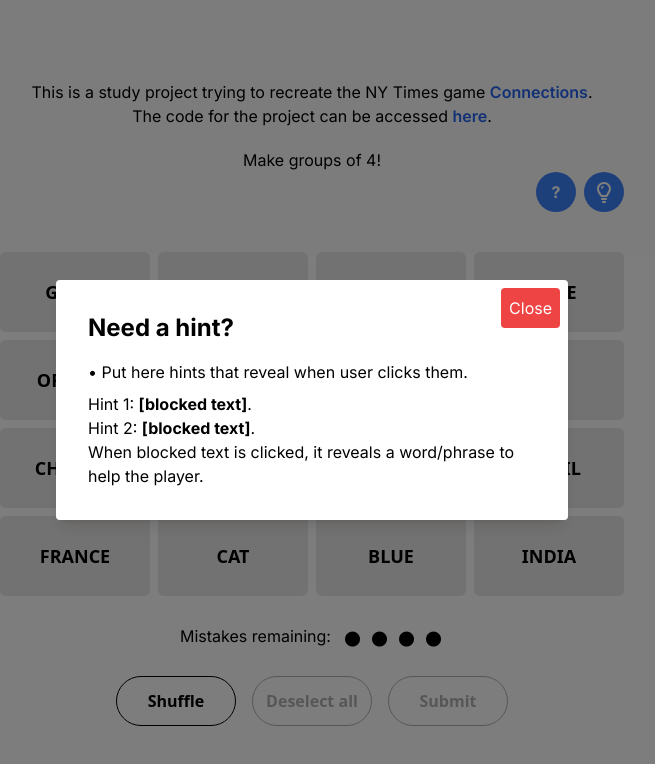
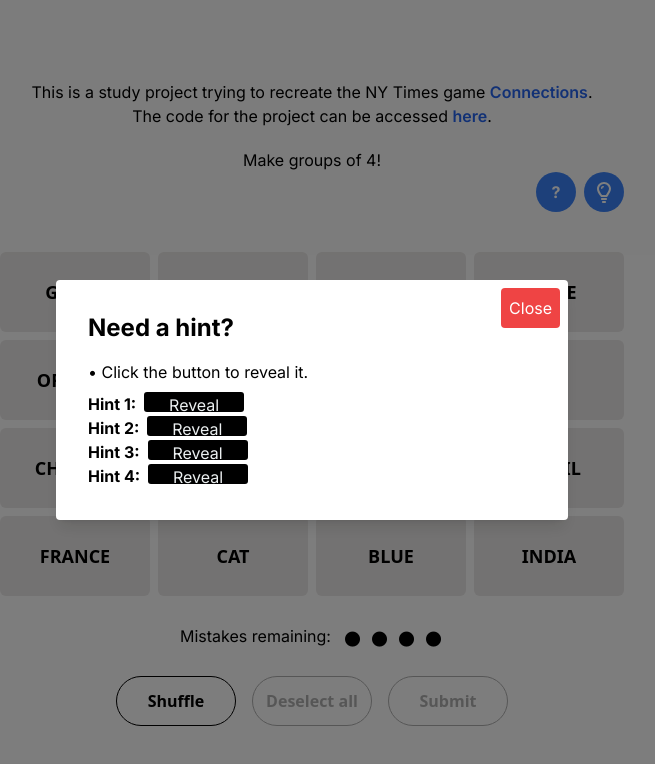
Before and after one commit to feliperost/connections, a Next.js app: page / in a window 1280 px wide. Both pictures are taken after a click on the button 932 px from the left and 192 px from the top of the page. Shown: the top 764 px of the page, without its empty margins (328-983 px from the left). Built offline with nearby package versions, Linux system fonts and the light colour scheme.

Commit message:
style: basic working styles of hint modal

```diff
--- a/app/components/HintModal.tsx
+++ b/app/components/HintModal.tsx
@@ -18,12 +18,43 @@ const HintModal = ({ closeHint }: HintModalProps)  => {
         <div className="fixed inset-0 flex items-center justify-center bg-black bg-opacity-50 z-50" onClick={handleClickOutside}>
             <div className="bg-white p-8 rounded shadow-lg max-w-lg w-full relative">
             <h2 className="text-2xl font-bold mb-4">Need a hint?</h2>
-            <p className="mb-2">• Put here hints that reveal when user clicks them.</p>
-            <p>Hint 1: <b>[blocked text]</b>. </p>
-            <p>Hint 2: <b>[blocked text]</b>. </p>
+            <p className="mb-2">• Click the button to reveal it.</p>
 
+            <div className="flex">
+                <p className="font-bold mr-2">Hint 1:</p>
+                <input type="checkbox" id="checker1" className="checker"/>
+                <label htmlFor="checker1" className="toggle h-[50px] text-center text-balance content-center rounded-md leading-4">Reveal</label>
+                <div className="spoiler">
+                    <p className="hint">Text for hint 1.</p>
+                </div>
+            </div>
 
-            <p>When blocked text is clicked, it reveals a word/phrase to help the player.</p>
+            <div className="flex">
+                <p className="font-bold mr-2">Hint 2:</p>
+                <input type="checkbox" id="checker2" className="checker"/>
+                <label htmlFor="checker2" className="toggle h-[50px] text-center text-balance content-center rounded-md leading-4">Reveal</label>
+                <div className="spoiler">
+                    <p className="hint">Text for hint 2.</p>
+                </div>
+            </div>
+
+            <div className="flex">
+                <p className="font-bold mr-2">Hint 3:</p>
+                <input type="checkbox" id="checker3" className="checker"/>
+                <label htmlFor="checker3" className="toggle h-[50px] text-center text-balance content-center rounded-md leading-4">Reveal</label>
+                <div className="spoiler">
+                    <p className="hint">Text for hint 3.</p>
+                </div>
+            </div>
+
+            <div className="flex">
+                <p className="font-bold mr-2">Hint 4:</p>
+                <input type="checkbox" id="checker4" className="checker"/>
+                <label htmlFor="checker4" className="toggle h-[50px] text-center text-balance content-center rounded-md leading-4">Reveal</label>
+                <div className="spoiler">
+                    <p className="hint">Text for hint 4.</p>
+                </div>
+            </div>
 
             <button onClick={closeHint} className="p-2 bg-red-500 hover:bg-red-400 text-white rounded absolute top-2 right-2">Close</button>
             </div>
--- a/app/globals.css
+++ b/app/globals.css
@@ -32,11 +32,20 @@ body {
   }
 }
 
-.fade-in { animation: fadeIn 0.5s; }
+.fade-in { animation: fadeIn 0.4s; }
 
 @keyframes fadeIn {
   0% { opacity: 0; }
   100% { opacity: 1; }
+}
+
+.fade-in-out { animation: fadeInOut 2.5s; }
+
+@keyframes fadeInOut {
+  0% { opacity: 0; }
+  25% { opacity: 1; }
+  75% { opacity: 1; }
+  100% { opacity: 0; }
 }
 
 .shake {
@@ -66,3 +75,34 @@ body {
     transform: translateY(0);
   }
 }
+
+.spoiler {
+  overflow: hidden;
+}
+.checker {
+  display: none;
+}
+.toggle {
+  display: block;
+  overflow: hidden;
+  width: 100px;
+  height: 20px;
+  background: #000000;
+  padding: 5px;
+  color: #ecf0f1;
+  border-radius: 3px;
+  cursor: pointer;
+  white-space: nowrap;
+}
+.checker:not(:checked) + .toggle + .spoiler {
+  height: 0;
+}
+.checker:checked + .toggle {
+  display: none;
+}
+p.hint {
+  white-space: pre;
+  font-size: 16px;
+  white-space: normal;
+
+}
--- a/app/page.tsx
+++ b/app/page.tsx
@@ -115,7 +115,7 @@ export default function Home() {
           popup.classList.remove('hidden'); // show popup
           setTimeout(() => {
             popup.classList.add('hidden'); // hide popup again
-          }, 1500);
+          }, 2500);
         }
       }
 
@@ -285,7 +285,7 @@ export default function Home() {
             </span>
           </div>
 
-          <div id="one-away-popup" className="hidden fixed top-1/3 left-1/2 transform -translate-x-1/2 bg-gray-800 text-white px-4 py-2 rounded shadow-lg transition-opacity duration-450">
+          <div id="one-away-popup" className="hidden fixed top-1/3 left-1/2 transform -translate-x-1/2 bg-gray-800 text-white px-4 py-2 rounded shadow-lg fade-in-out">
             One away...
           </div>
 
```
